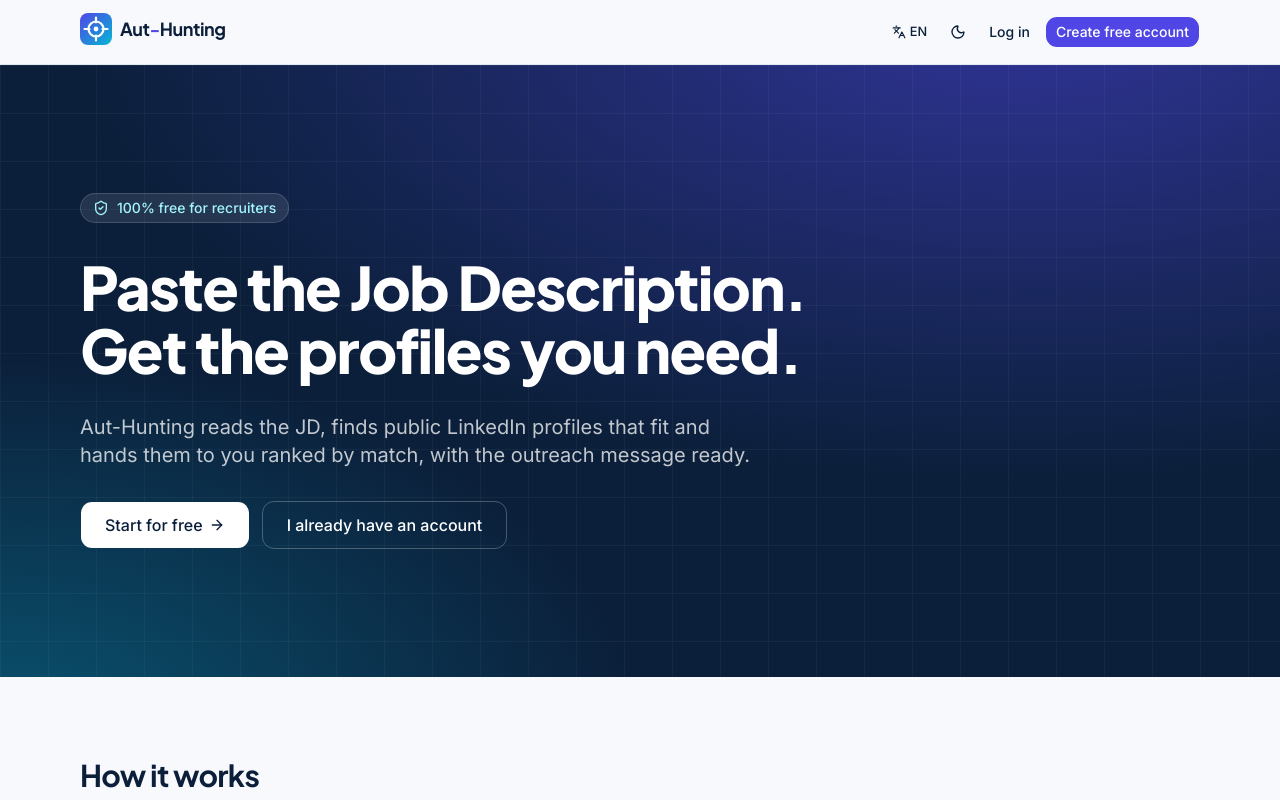
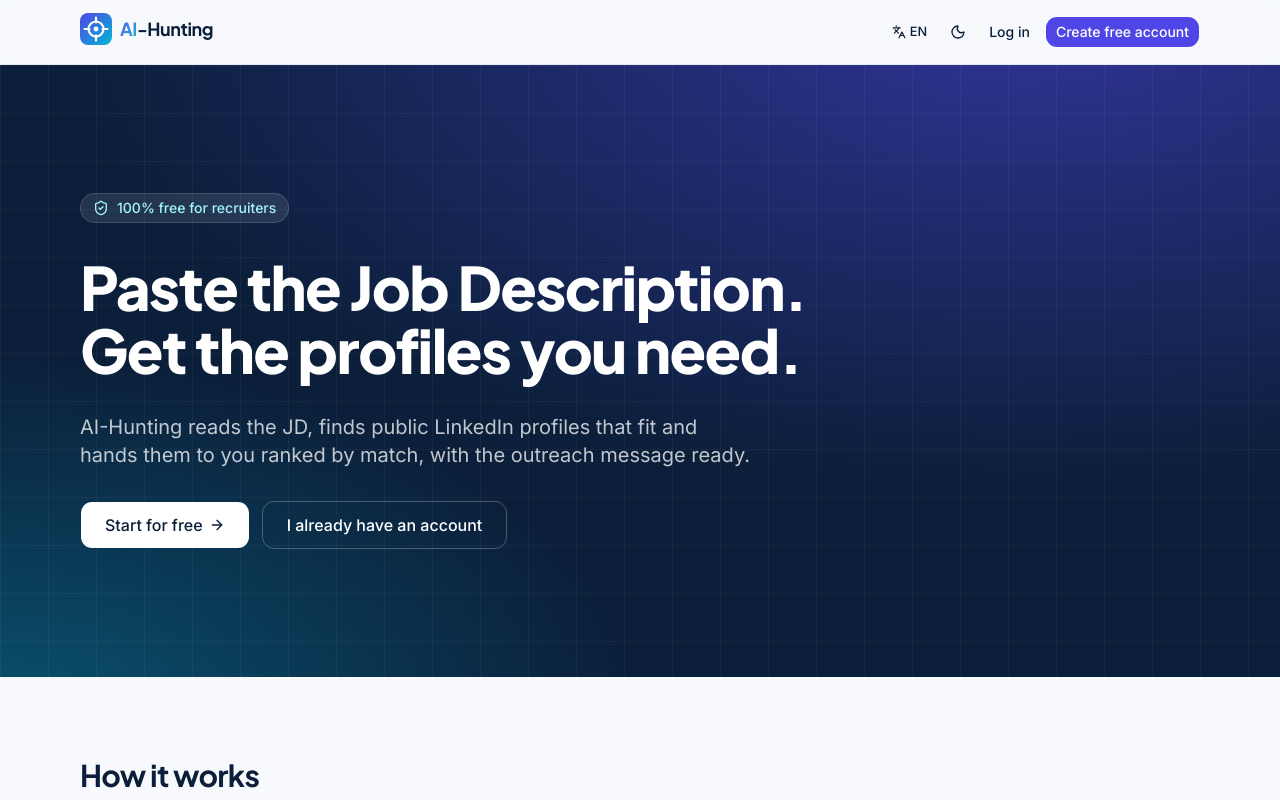
Before and after one commit to LeoRosendorn/Aut-Hunting, a Next.js app: page /en in a window 1280 px wide. Shown: the top 800 px of the page. Built offline with nearby package versions, Linux system fonts and the light colour scheme.

Commit message:
feat(marca): la app pasa a llamarse AI-Hunting
Co-Authored-By: Claude Opus 5.5 <noreply@anthropic.com>

```diff
--- a/app/[locale]/page.tsx
+++ b/app/[locale]/page.tsx
@@ -24,7 +24,7 @@ export default async function LandingPage({ params }: PageProps<"/[locale]">) {
     <div className="flex min-h-dvh flex-col">
       <header className="sticky top-0 z-30 border-b bg-background/80 backdrop-blur">
         <div className="mx-auto flex h-16 max-w-6xl items-center justify-between px-4">
-          <Link href="/" aria-label="Aut-Hunting">
+          <Link href="/" aria-label="AI-Hunting">
             <Logo />
           </Link>
           <nav className="flex items-center gap-1">
--- a/components/brand/logo.tsx
+++ b/components/brand/logo.tsx
@@ -18,7 +18,7 @@ export function Logo({ className, withText = true }: { className?: string; withT
       </svg>
       {withText && (
         <span className="text-lg tracking-tight">
-          Aut<span className="text-brand-indigo">-</span>Hunting
+          <span className="bg-gradient-to-br from-[#4f46e5] to-[#06b6d4] bg-clip-text text-transparent">AI</span>-Hunting
         </span>
       )}
     </span>
--- a/messages/en.json
+++ b/messages/en.json
@@ -1,6 +1,6 @@
 {
   "common": {
-    "appName": "Aut-Hunting",
+    "appName": "AI-Hunting",
     "tagline": "AI-powered talent hunting"
   },
   "nav": {
@@ -15,7 +15,7 @@
   "landing": {
     "badge": "100% free for recruiters",
     "title": "Paste the Job Description. Get the profiles you need.",
-    "subtitle": "Aut-Hunting reads the JD, finds public LinkedIn profiles that fit and hands them to you ranked by match, with the outreach message ready.",
+    "subtitle": "AI-Hunting reads the JD, finds public LinkedIn profiles that fit and hands them to you ranked by match, with the outreach message ready.",
     "cta": "Start for free",
     "secondaryCta": "I already have an account",
     "stepsTitle": "How it works",
@@ -25,7 +25,7 @@
     "step2Body": "We track down matching public profiles and drop duplicates.",
     "step3Title": "Reach the best ones",
     "step3Body": "20 to 30 profiles with a match score, reasons and a personalized message.",
-    "footnote": "Aut-Hunting never logs into your LinkedIn account or sends messages on your behalf."
+    "footnote": "AI-Hunting never logs into your LinkedIn account or sends messages on your behalf."
   },
   "auth": {
     "loginTitle": "Welcome back",
--- a/messages/es.json
+++ b/messages/es.json
@@ -1,6 +1,6 @@
 {
   "common": {
-    "appName": "Aut-Hunting",
+    "appName": "AI-Hunting",
     "tagline": "Hunting de talento con IA"
   },
   "nav": {
@@ -15,7 +15,7 @@
   "landing": {
     "badge": "100% gratis para reclutadoras",
     "title": "Pegá la Job Description. Recibí los perfiles que buscás.",
-    "subtitle": "Aut-Hunting lee la JD, busca perfiles públicos de LinkedIn que encajan y te los entrega ordenados por afinidad, con el mensaje de contacto listo.",
+    "subtitle": "AI-Hunting lee la JD, busca perfiles públicos de LinkedIn que encajan y te los entrega ordenados por afinidad, con el mensaje de contacto listo.",
     "cta": "Empezar gratis",
     "secondaryCta": "Ya tengo cuenta",
     "stepsTitle": "Cómo funciona",
@@ -25,7 +25,7 @@
     "step2Body": "Rastreamos perfiles públicos que coinciden y descartamos duplicados.",
     "step3Title": "Contactá a los mejores",
     "step3Body": "20 a 30 perfiles con puntaje de afinidad, motivos y un mensaje personalizado.",
-    "footnote": "Aut-Hunting no ingresa a tu cuenta de LinkedIn ni envía mensajes por vos."
+    "footnote": "AI-Hunting no ingresa a tu cuenta de LinkedIn ni envía mensajes por vos."
   },
   "auth": {
     "loginTitle": "Bienvenida de nuevo",
--- a/messages/pt.json
+++ b/messages/pt.json
@@ -1,6 +1,6 @@
 {
   "common": {
-    "appName": "Aut-Hunting",
+    "appName": "AI-Hunting",
     "tagline": "Hunting de talentos com IA"
   },
   "nav": {
@@ -15,7 +15,7 @@
   "landing": {
     "badge": "100% grátis para recrutadoras",
     "title": "Cole a Job Description. Receba os perfis que você procura.",
-    "subtitle": "O Aut-Hunting lê a JD, encontra perfis públicos do LinkedIn que combinam e entrega ordenados por afinidade, com a mensagem de contato pronta.",
+    "subtitle": "O AI-Hunting lê a JD, encontra perfis públicos do LinkedIn que combinam e entrega ordenados por afinidade, com a mensagem de contato pronta.",
     "cta": "Começar grátis",
     "secondaryCta": "Já tenho conta",
     "stepsTitle": "Como funciona",
@@ -25,7 +25,7 @@
     "step2Body": "Rastreamos perfis públicos compatíveis e removemos duplicados.",
     "step3Title": "Contate os melhores",
     "step3Body": "20 a 30 perfis com nota de afinidade, motivos e uma mensagem personalizada.",
-    "footnote": "O Aut-Hunting não acessa sua conta do LinkedIn nem envia mensagens por você."
+    "footnote": "O AI-Hunting não acessa sua conta do LinkedIn nem envia mensagens por você."
   },
   "auth": {
     "loginTitle": "Bem-vinda de volta",
--- a/package.json
+++ b/package.json
@@ -1,5 +1,5 @@
 {
-  "name": "aut-hunting",
+  "name": "ai-hunting",
   "version": "0.1.0",
   "private": true,
   "scripts": {
```
Also changed, not shown: 2 other files (tests, documents, lock files or other folders).
